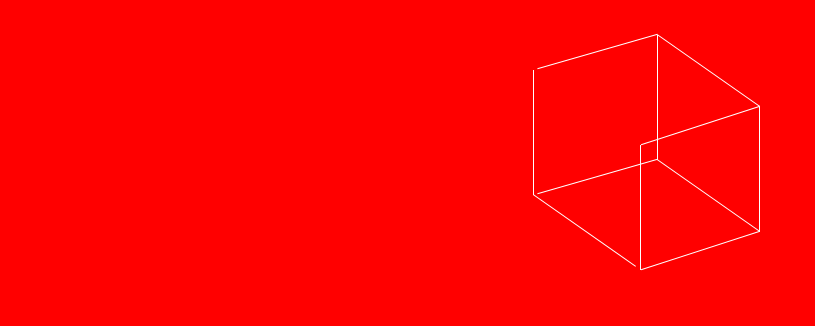
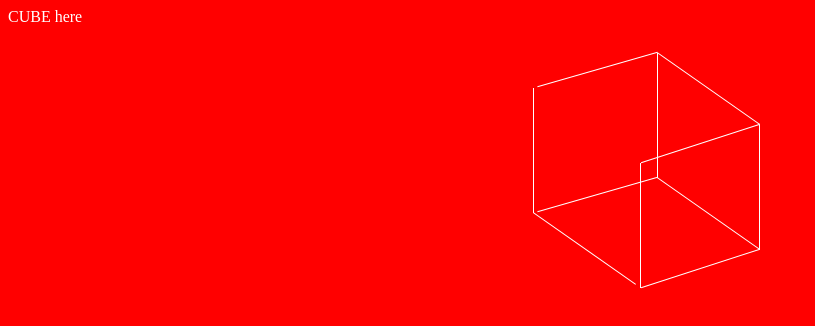
Before and after one commit to aislinnmc/cubefun, a plain HTML site: page index2.html in a window 1280 px wide. Shown: the whole page, without its empty margins (0-815 px from the left). Drawn offline with Linux system fonts and the light colour scheme.

Commit message:
test text

```diff
--- a/index2.html
+++ b/index2.html
@@ -6,6 +6,8 @@
 
 
 <body>
+CUBE here
+
 
 <div id="logo">
   <div class="panel1">
```
